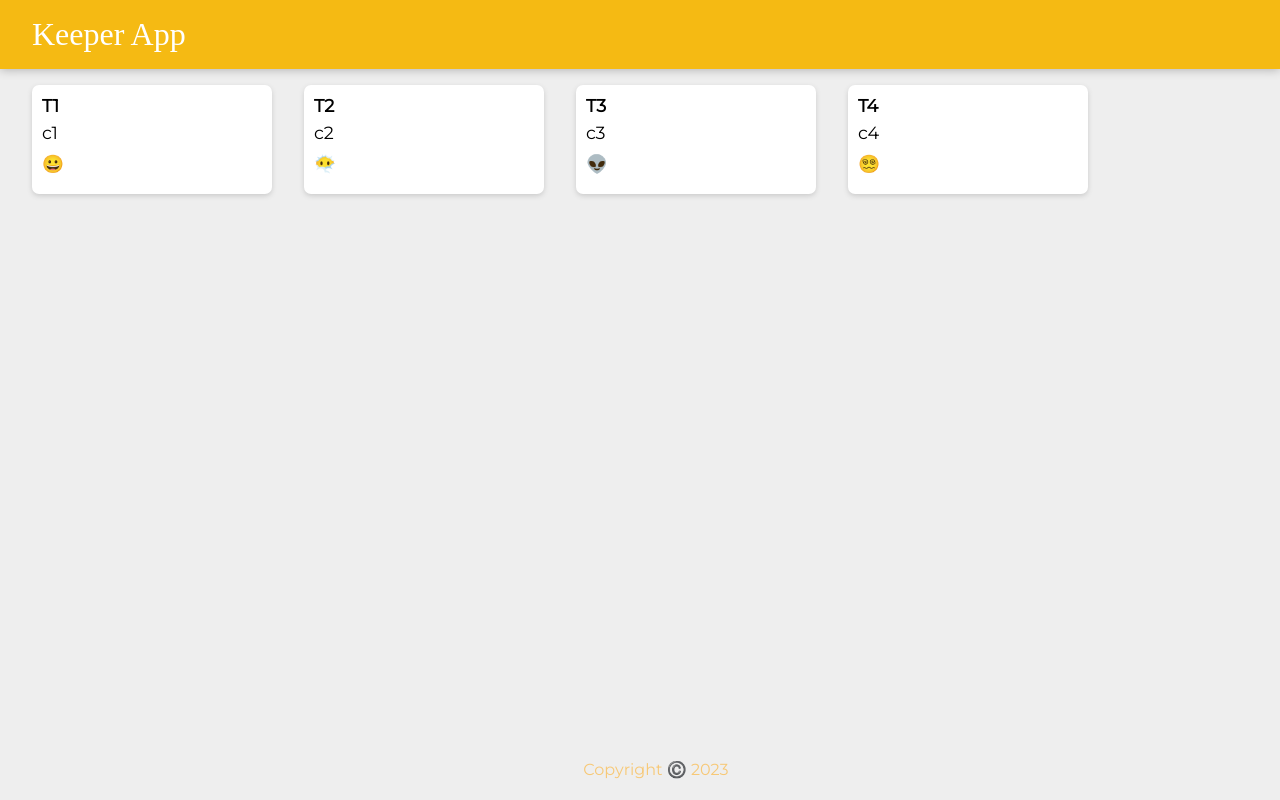
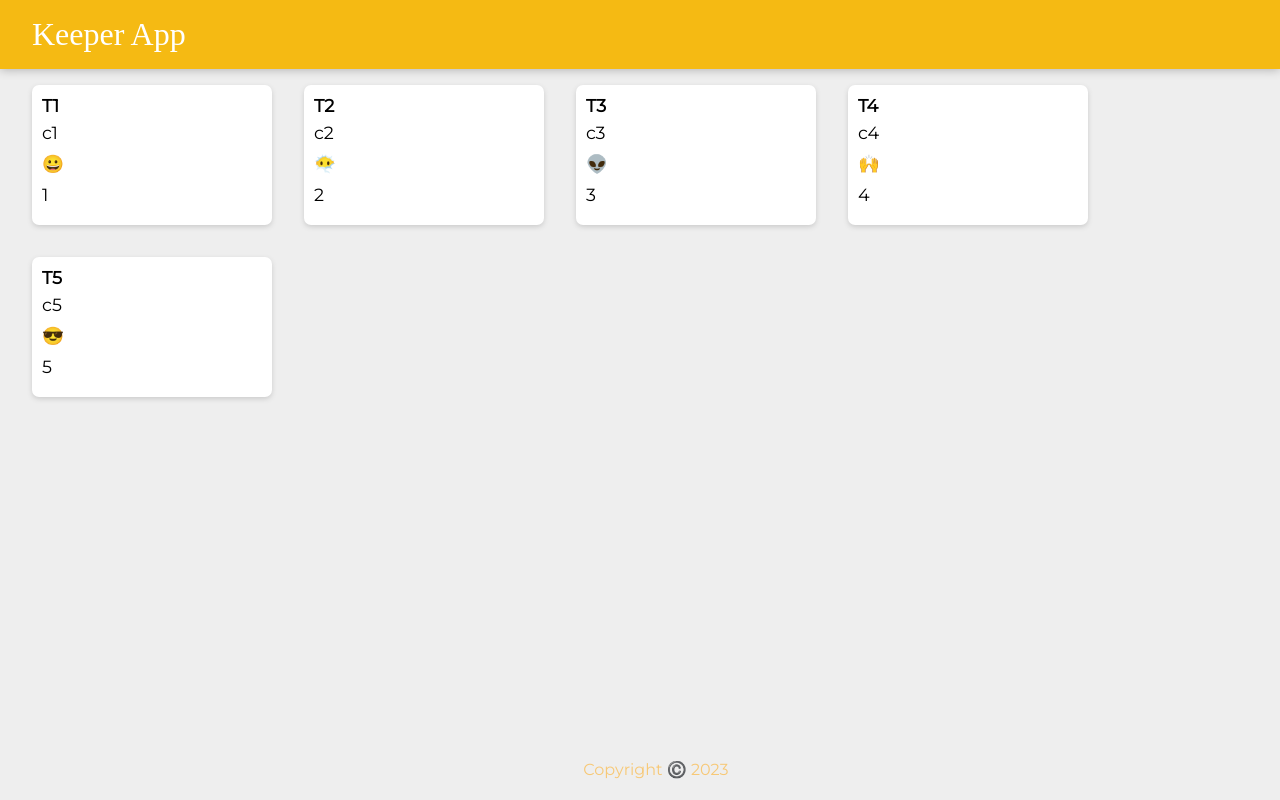
Before and after one commit to PremPrakashVerma2001/KeeperApp, a React (Create React App) app: page / in a window 1280 px wide. Built offline with nearby package versions, Linux system fonts and the light colour scheme; a web font is replaced by a local one.

Commit message:
learned to apply .map() method on array .

```diff
--- a/src/components/App.jsx
+++ b/src/components/App.jsx
@@ -1,43 +1,42 @@
 import Header from "./Header";
 import Note from "./Note";
 import Footer from "./Footer";
+import noteList from "../noteList";
+/*
+function creatnote(note){
+  return (
+    <Note
+    unique_key = {note.unique_key}
+    title ={note.title}
+    content ={note.content}
+    emoji = {note.emoji}
+    />
+  );
+  */
 
-function NoteFour(props){
-  return (
-      <div className="note">
-          <h1>{props.title.t_value}</h1>
-          <p>{props.content.cont_value}</p>
-          <p>{props.emoji.emj}</p>
-      </div>
-  );
-  }
+
 function App() {
-//passing varible through props
-  const t_value  = "T3";
-  const cont_value = "c3";
-  const emj  = "👽";
-
-//passing object through props
-
-var noteinfo4 = {
-   t_value  :"T4",
-   cont_value :"c4",
-   emj : "😵‍💫"
-}
-
   return (
     <div>
-     <Header />
-     {/* simple props */}
-     <Note title= "T1" content ="c1" emoji="😀" />
-     <Note title= "T2" content ="c2" emoji="😶‍🌫️"/>
-     {/* props through variable */}
-     <Note title= {t_value} content = {cont_value} emoji={emj}/>
+      <Header />
+      {/* props through array*/}
+      {/* <Note title={noteList[0].title} content={noteList[0].content} emoji={noteList[0].emoji} />
+      <Note title={noteList[1].title} content={noteList[1].content} emoji={noteList[1].emoji} />
+      <Note title={noteList[2].title} content={noteList[2].content} emoji={noteList[2].emoji} />
+      <Note title={noteList[3].title} content={noteList[3].content} emoji={noteList[3].emoji} />
+      <Note title={noteList[4].title} content={noteList[4].content} emoji={noteList[4].emoji} />
+       */}
+      {/* the above 5 card can be done using only single statement. */}
+      {/* use .map() method */}
+
+      {/* {noteList.map(creatnote)} */}
+      {/* or */}
+
+      {noteList.map(Note)}
 
 
-    {/* props through objects */}
-     <NoteFour title= {noteinfo4} content ={noteinfo4} emoji={noteinfo4}/>
-     <Footer/>
+
+      <Footer />
     </div>
   );
 }
--- a/src/components/Note.jsx
+++ b/src/components/Note.jsx
@@ -4,6 +4,7 @@ return (
         <h1>{props.title}</h1>
         <p>{props.content}</p>
         <p>{props.emoji}</p>
+        <p>{props.unique_key}</p>
     </div>
 );
 }
--- a/src/index.js
+++ b/src/index.js
@@ -3,10 +3,12 @@ import ReactDOM from 'react-dom/client';
 import App from './components/App';
 
 
-// const root = ReactDOM.createRoot(document.getElementById('root'));
-// root.render(
-//   <App />
-// );
+const root = ReactDOM.createRoot(document.getElementById('root'));
+root.render(
+    <React.StrictMode>
+  <App />
+    </React.StrictMode>
+);
 
 
-ReactDOM.createRoot(document.getElementById('root')).render( <App />);
+// ReactDOM.createRoot(document.getElementById('root')).render( <App />);
--- /dev/null
+++ b/src/noteList.js
@@ -0,0 +1,33 @@
+const noteList = [
+    {
+        unique_key : "1" ,
+        title:"T1" ,
+        content: "c1",
+        emoji: "😀"
+    },
+    {
+        unique_key : "2",
+        title: "T2",
+        content: "c2",
+         emoji: "😶‍🌫️"
+    },
+    {
+        unique_key : "3",
+        title:"T3",
+         content:"c3",
+         emoji:"👽"
+    },
+    {  unique_key : "4",
+        title:"T4",
+        content:"c4",
+        emoji:"🙌"
+    },
+    {
+        unique_key : "5",
+        title:"T5",
+        content:"c5",
+        emoji:"😎"
+   }
+]
+
+export default noteList;
```
